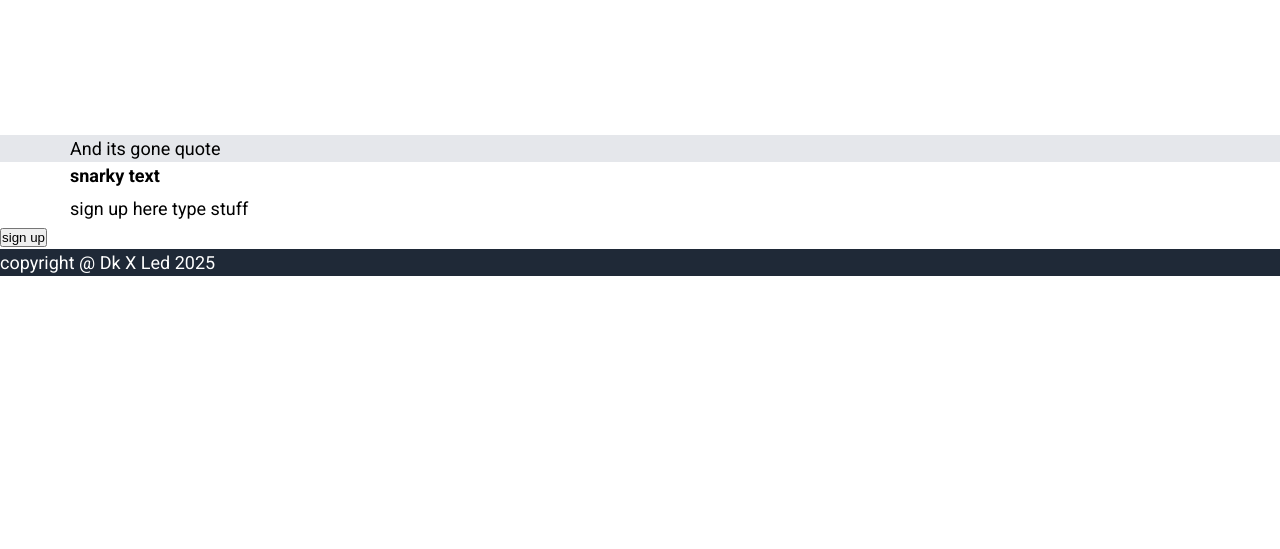
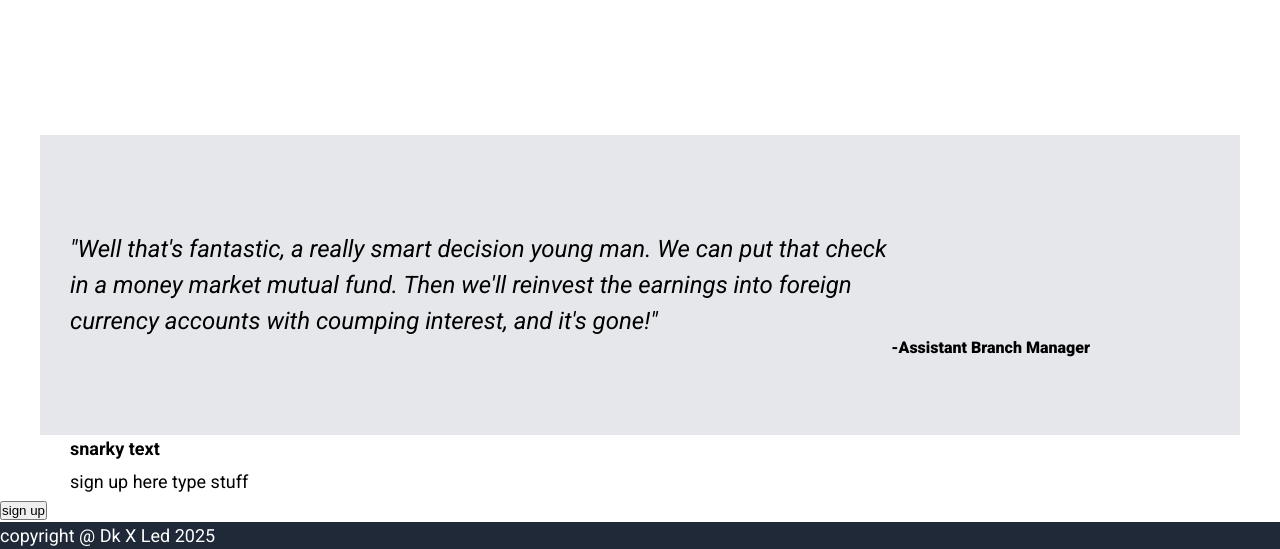
Before and after one commit to DkXLed/landing-page, a plain HTML site: page index.html in a window 1280 px wide. Shown: the part 665-1214 px from the top of the page. Before the commit the page ends 941 px from the top, so only its background shows below. Drawn offline with Linux system fonts and the light colour scheme.

Commit message:
added quote to quote section

```diff
--- a/index.html
+++ b/index.html
@@ -63,7 +63,8 @@
 
         <section class="quote">
             <div class="container">
-                <p>And its gone quote</p>
+                <p1>"Well that's fantastic, a really smart decision young man.  We can put that check in a money market mutual fund.  Then we'll reinvest the earnings into foreign currency accounts with coumping interest, and it's gone!"</p1>
+                <p2>-Assistant Branch Manager</p2>
             </div>
         </section>
 
--- a/style.css
+++ b/style.css
@@ -44,7 +44,7 @@ h2 {
 }
 
 .navbar {
-    background-color: #1f2937;
+    background-color: #041935;
     color: white;
     height: 50px;
 }
@@ -56,8 +56,26 @@ h2 {
     min-height: 350px;
 }
 
-.quote {
+.quote .container {
+    display: flex;
     background-color: #e5e7eb;
+    min-height: 300px;
+    align-items: center;
+}
+.container p1 {
+    display: flex;
+    font-style: italic;
+    align-items: flex-start;
+    font-size: 24px;
+}
+.container p2 {
+    display: flex;
+    font-weight: 900;
+    font-size: 16px;
+    align-self: flex-end;
+    margin-bottom: 75px;
+    margin-right: 120px;
+    flex-shrink: 0;
 }
 
 .foot {
```
